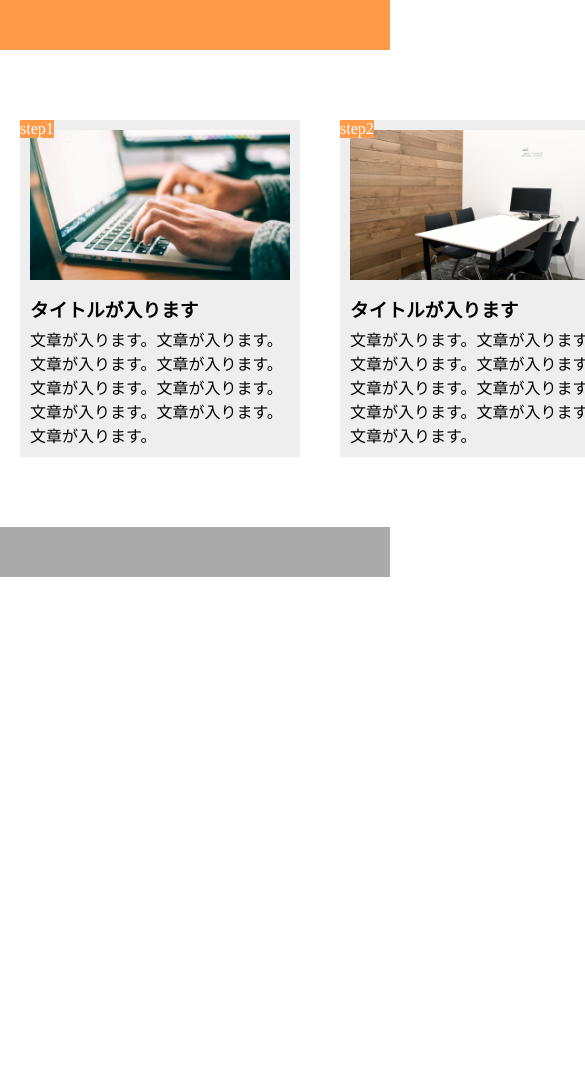
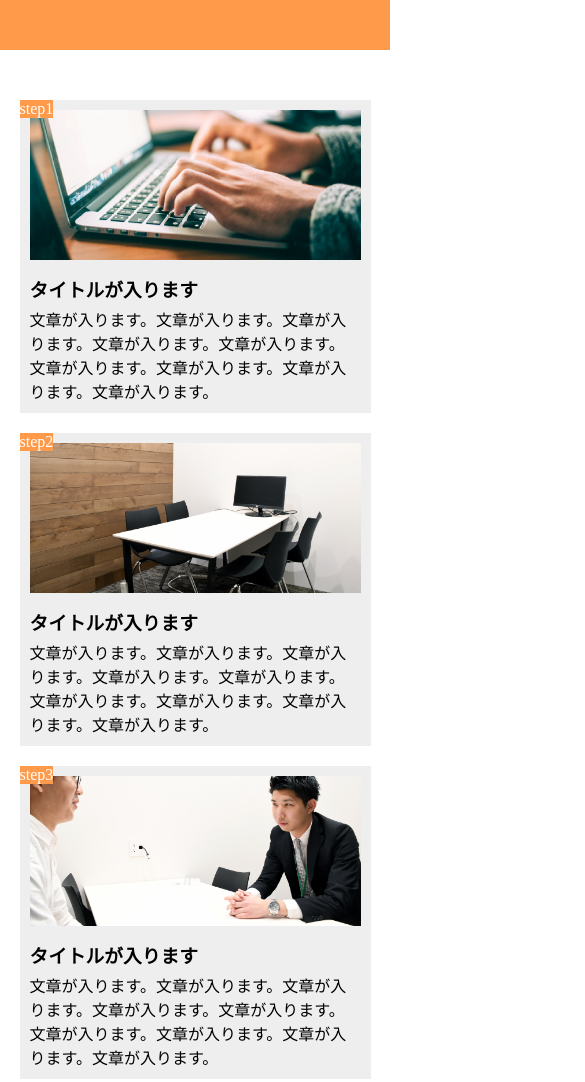
Before and after one commit to shorin48/-9, a plain HTML site: page index.html in a window 390 px wide. Shown: the top 1082 px of the page, 585 px wide, since content can reach past the window. Before the commit the page ends 844 px from the top, so only its background shows below. Drawn offline with Linux system fonts and the light colour scheme.

Commit message:
[再々提出] 1-10

```diff
--- a/style.css
+++ b/style.css
@@ -17,7 +17,8 @@ main {
 
 .step-box {
   width: 300px;
-  margin-right: 30px;
+  inset: 0;
+  margin: auto;
   padding: 10px;
   position: relative;
   background-color: #eee;
@@ -76,7 +77,7 @@ footer {
   .step-img1{
     height:150px;
   }
-  .main{
+  main{
     width:100%;
     margin-bottom:50px;
     display:block;
@@ -84,7 +85,7 @@ footer {
 
   .step-box{
     width:90%;
-    margin:20px 20px;
+    margin:20px auto;
   }
 
   .step-img{
```
